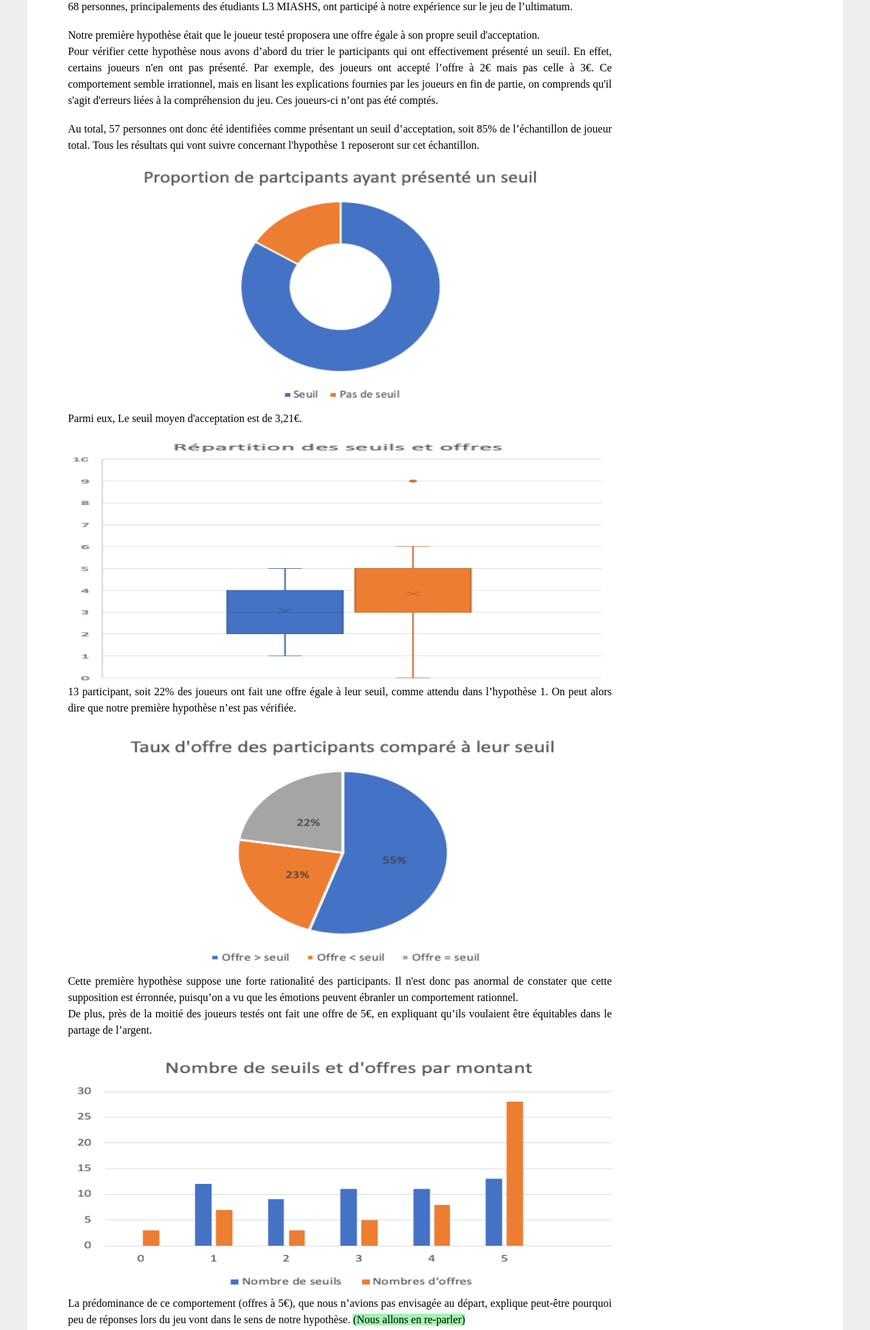
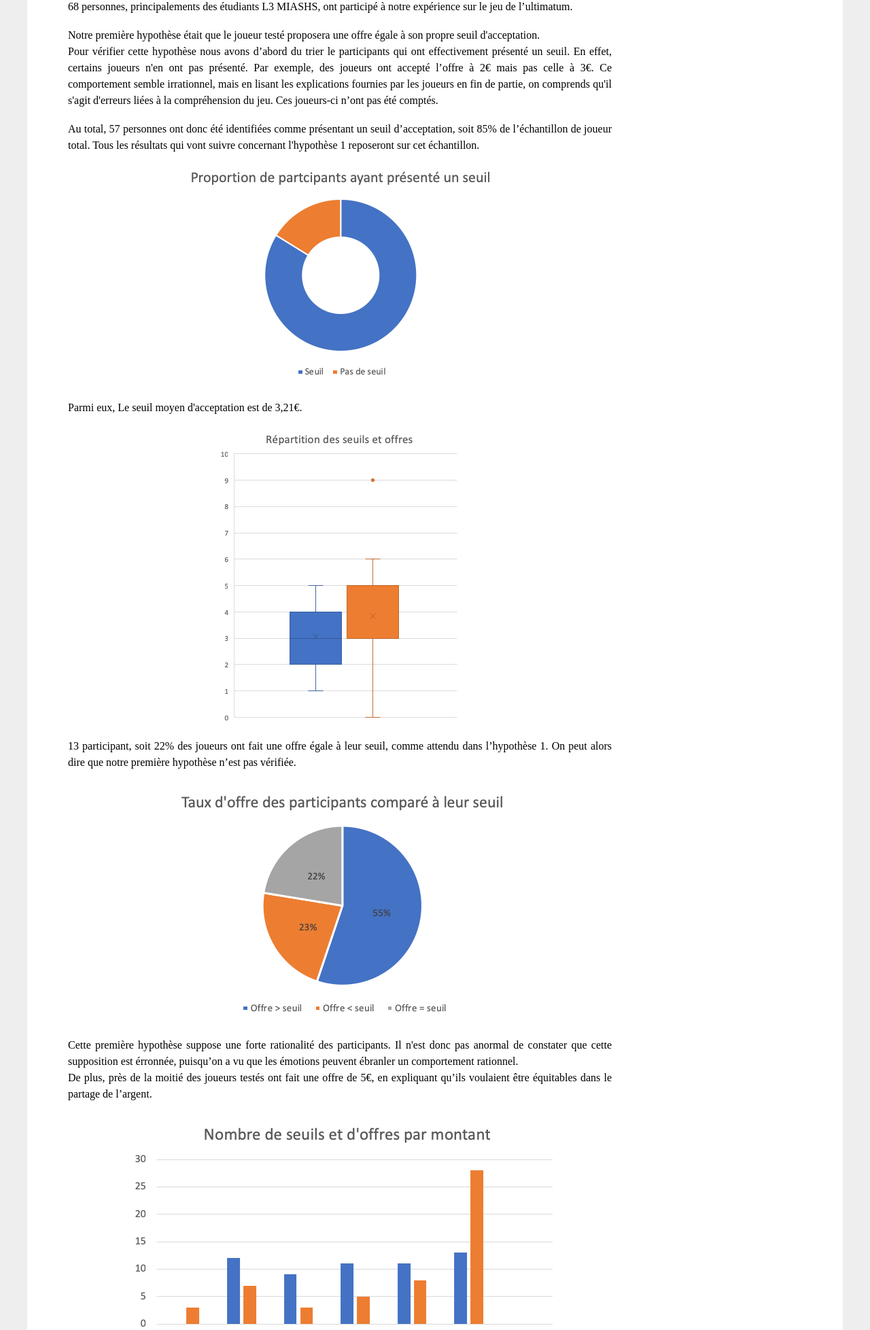
Before and after one commit to Jadounix/economie_colere, a PHP site: page /P4.php in a window 1280 px wide. Shown: the part 2041-3998 px from the top of the page at 68% size. Run offline with PHP 8.4, Linux system fonts and the light colour scheme; some libraries are stand-ins or nearby versions.

Commit message:
correction

```diff
--- a/CSS/master.css
+++ b/CSS/master.css
@@ -412,8 +412,6 @@ main a:hover{
 }
 
 .chart{
-  width: 800px;
-  height: 360px;
-  margin: auto;
+  margin: 20px auto;
   display: block;
 }
```
